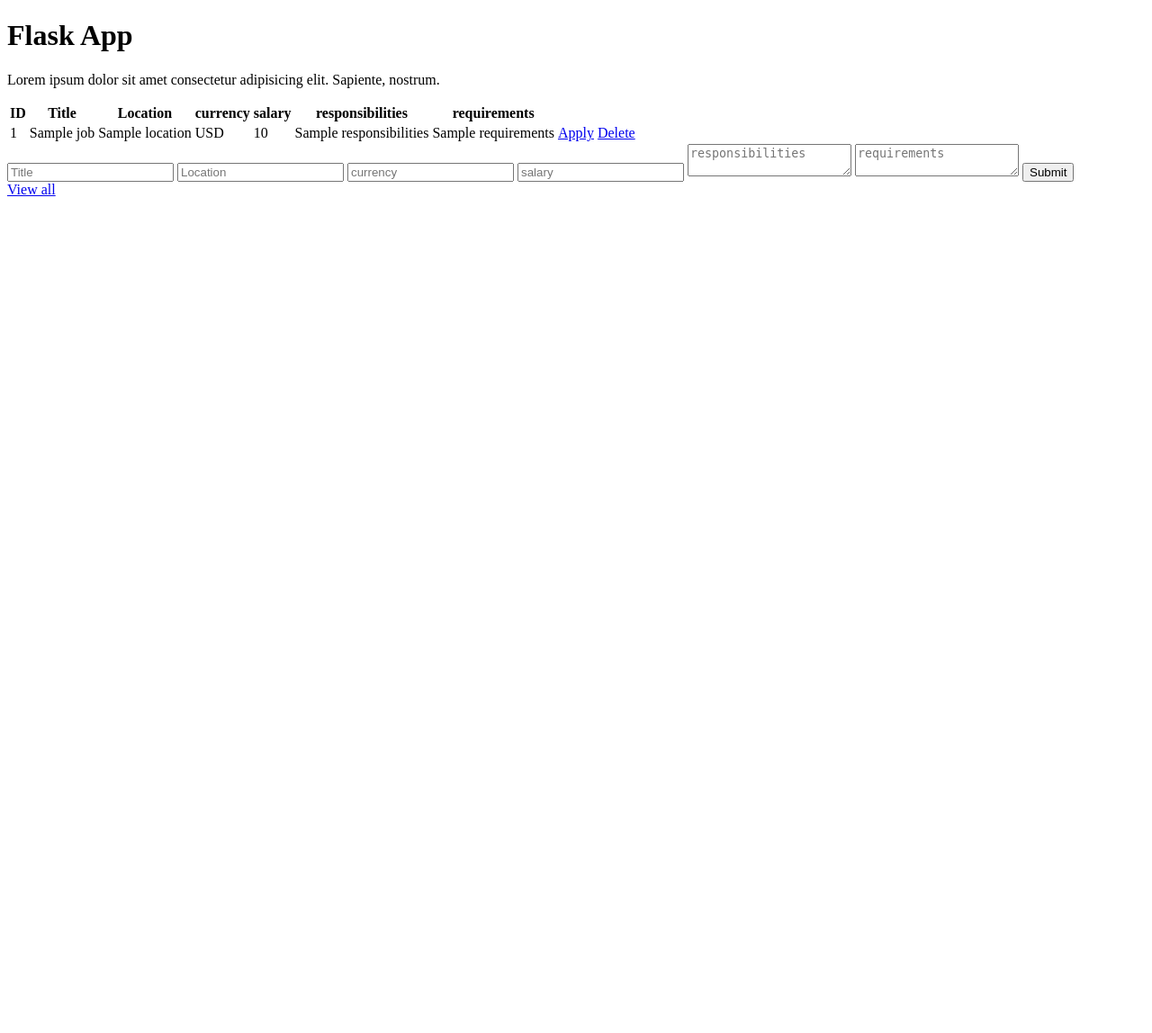
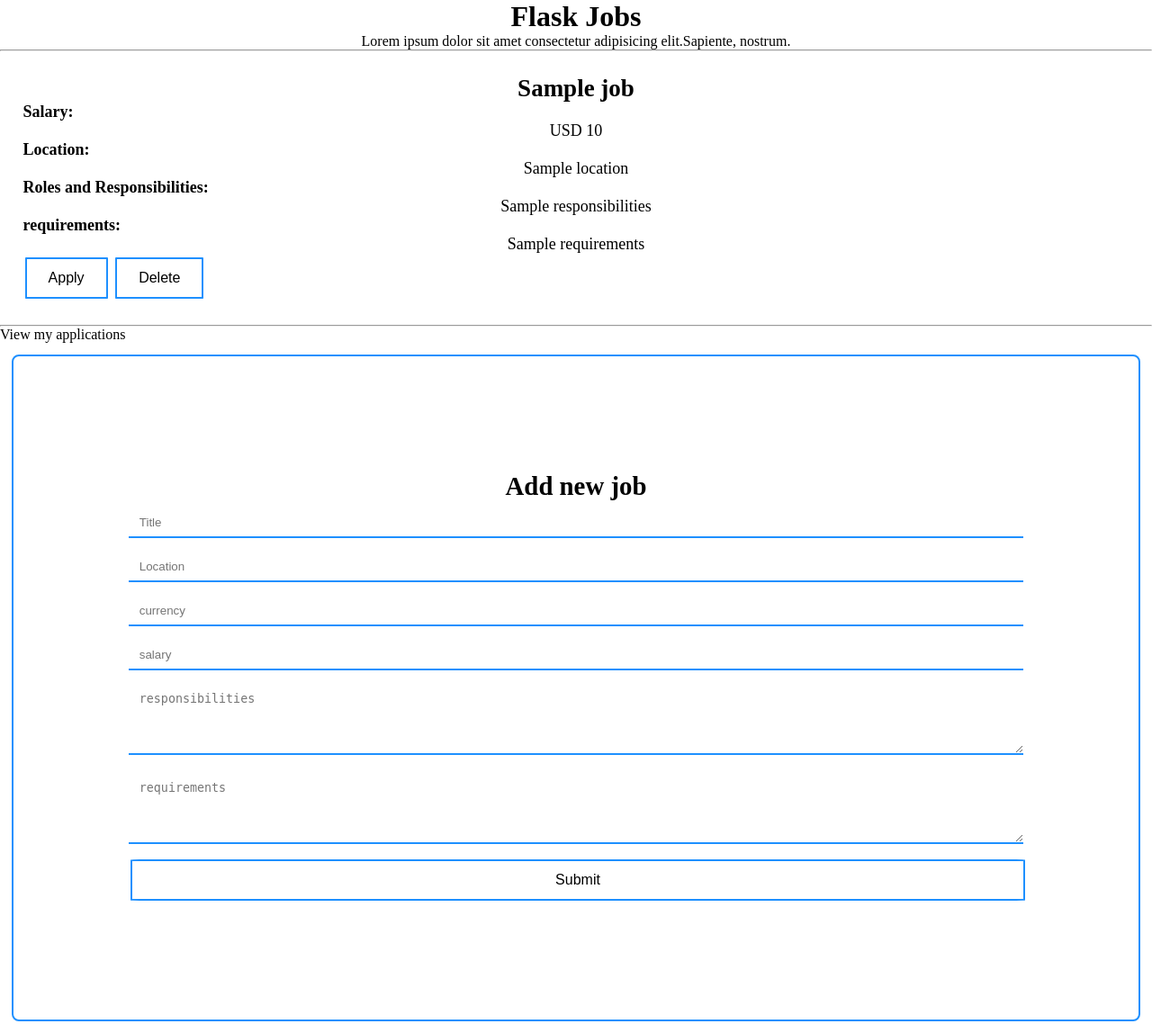
Before and after one commit to Premforreal/flask-jobs, a Flask app: template templates/home.html in a window 1280 px wide. Shown: the whole page at 90% size. Before the commit the page ends 218 px from the top, so only its background shows below. Run offline with Flask 2, Linux system fonts and the light colour scheme; the template is opened without the code that fills it: most values are stand-ins (such as "Sample title", 1, 10 or a date in 2020); parts of the project's set-up code (start-up, migrations or seed data) failed here and were passed over.

Commit message:
added styling

```diff
--- /dev/null
+++ b/static/styles/home.css
@@ -0,0 +1,64 @@
+*{
+    box-sizing: border-box;
+    margin: 0;
+}
+
+body{
+
+}
+
+h1,h2,h3,p{
+    text-align: center;
+}
+
+a{
+    text-decoration: none;
+    color: black;
+}
+
+.job-item{
+    margin: 1%;
+    padding: 1%;
+    font-size: large;
+}
+
+form{
+    margin: 1%;
+    padding: 10%;
+    border: 2px solid dodgerblue;
+    border-radius: 1vh;
+    font-size: larger;
+}
+
+input,textarea{
+    width: 100%;
+    padding: 8px 12px;
+    margin: 8px 0;
+    box-sizing: border-box;
+    border: none;
+    border-bottom: 2px solid dodgerblue;
+}
+
+input:focus{
+    outline: none;
+}
+
+button,input[type='submit'] {
+    background-color: white;
+    color: black;
+    border: 2px solid dodgerblue;
+    padding: 12px 24px;
+    text-align: center;
+    text-decoration: none;
+    display: inline-block;
+    font-size: 16px;
+    margin: 4px 2px;
+    transition-duration: 0.4s;
+    cursor: pointer;
+    border-radius: 1%;
+  }
+
+button:hover {
+    background-color: dodgerblue;
+    color: white;
+  }
--- a/templates/home.html
+++ b/templates/home.html
@@ -5,39 +5,25 @@
     <meta http-equiv="X-UA-Compatible" content="IE=edge">
     <meta name="viewport" content="width=device-width, initial-scale=1.0">
     <title>Flask</title>
+    <link rel= "stylesheet" href= "{{ url_for('static',filename='styles/home.css') }}">
 </head>
 <body>
-    <h1>Flask App</h1>
-    <p>
-        Lorem ipsum dolor
-        sit amet consectetur
-        adipisicing elit.
-         Sapiente, nostrum.
-    </p>
-    <table>
-        <tr>
-            <th>ID</th>
-            <th>Title</th>
-            <th>Location</th>
-            <th>currency</th>
-            <th>salary</th>
-            <th>responsibilities</th>
-            <th>requirements</th>
-        </tr>
+    <h1>Flask Jobs</h1>
+    <p>Lorem ipsum dolor sit amet consectetur adipisicing elit.Sapiente, nostrum.</p>
+    <hr>
         {% for i in jobs %}
             {%include 'items.html' %}
         {% endfor %}
-    </table>
+    <a href="/jobs/myjobs" type="button">View my applications</a>
     <form action="" method="post">
+        <h2>Add new job</h2>
         <input name="title" placeholder="Title">
         <input name="location" placeholder="Location">
         <input name="currency" type="text" placeholder="currency">
         <input name="salary" type="number" placeholder="salary">
-        <textarea name="responsibilities" placeholder="responsibilities"></textarea>
-        <textarea name="requirements" placeholder="requirements"></textarea>
+        <textarea name="responsibilities" placeholder="responsibilities" rows="4" cols="50"></textarea>
+        <textarea name="requirements" placeholder="requirements" rows="4" cols="50"></textarea>
         <input type="submit">
     </form>
-
-    <a href="/jobs/myjobs" type="button">View all</a>
 </body>
 </html>
--- a/templates/items.html
+++ b/templates/items.html
@@ -1,19 +1,14 @@
-  <tr>
-    <td>{{i['id']}}</td>
-    <td>{{i['title']}}</td>
-    <td>{{i['location']}}</td>
-    <td>{{i['currency']}}</td>
-    <td>{{i['salary']}}</td>
-    <td>{{i['responsibilities']}}</td>
-    <td>{{i['requirements']}}</td>
-    <td>
-      <a href="/jobs/{{i['id']}}" type="button">
-        Apply
-      </a>
-    </td>
-    <td>
-      <a href="/jobs/delete/{{i['id']}}" type="button">
-        Delete
-      </a>
-    </td>
-  </tr>
+<div class="job-item">
+    <h2>{{i['title']}}</h2>
+    <h4>Salary:</h4><p>{{i['currency']}} {{i['salary']}}</p>
+    <h4>Location:</h4><p>{{i['location']}}</p>
+    <h4>Roles and Responsibilities:</h4> <p>{{i['responsibilities']}}</p>
+    <h4>requirements:</h4><p>{{i['requirements']}}</p>
+    <button>
+      <a href="/jobs/{{i['id']}}" type="button">Apply</a>
+    </button>
+    <button>
+      <a href="/jobs/delete/{{i['id']}}" type="button">Delete</a>
+    </button>
+  </div>
+  <hr>
```
